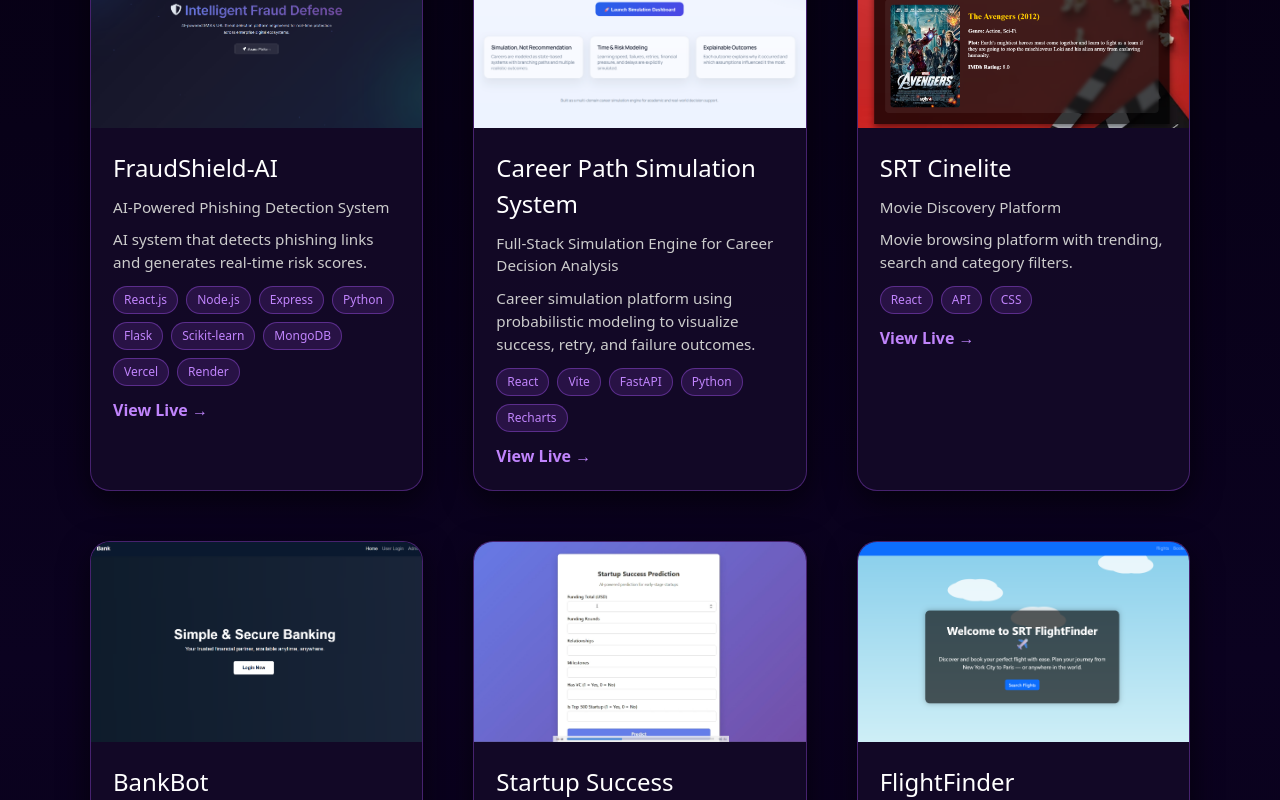
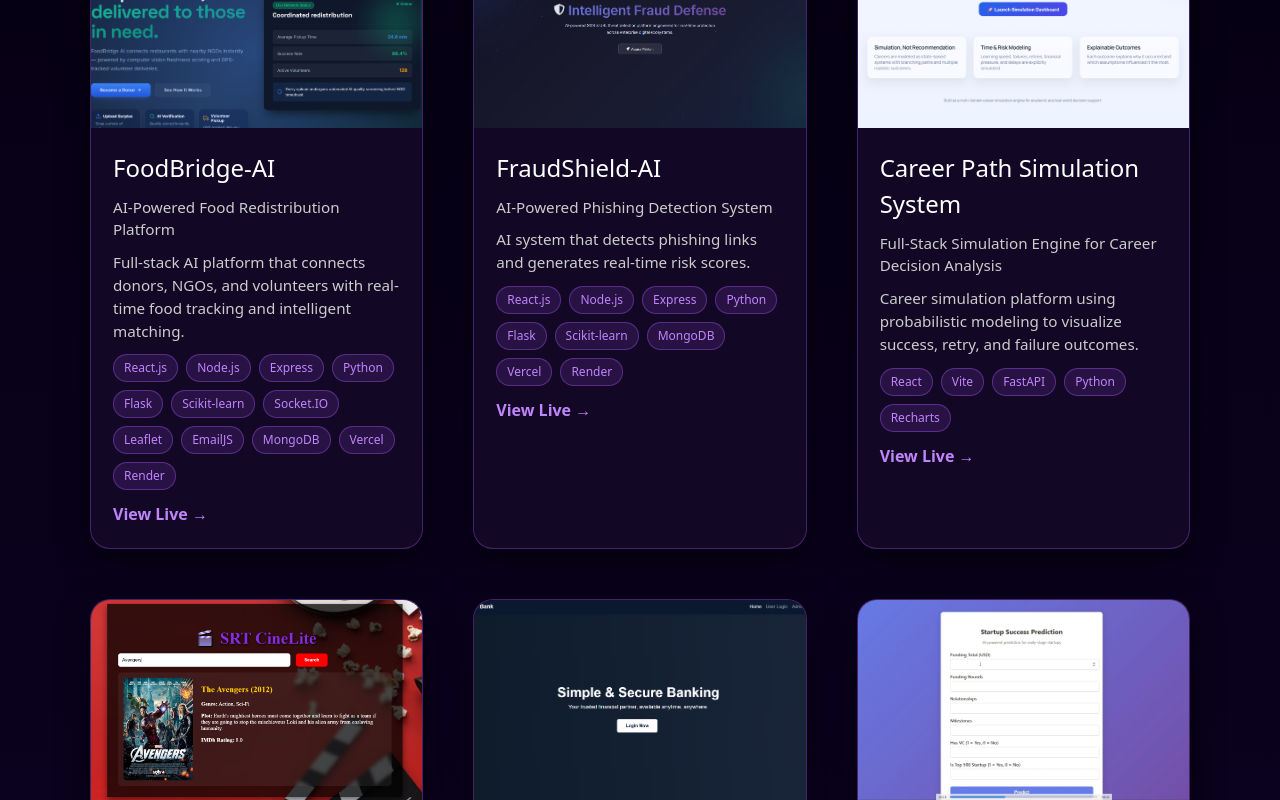
Before and after one commit to Sriramt13/SRTVerse, a React (Vite) app: page / in a window 1280 px wide. Shown: the part 5920-6720 px from the top of the page. Built offline with nearby package versions, Linux system fonts and the light colour scheme.

Commit message:
Foodbridge project Add

```diff
--- a/src/components/Projects.jsx
+++ b/src/components/Projects.jsx
@@ -7,10 +7,19 @@
 import startupsuccess from "../assets/startupsuccess.png";
 import careerImg from "../assets/career.png";
 import fraud from "../assets/fraud.png";
+import foodbridge from "../assets/foodbridge.png";
 import "../styles/projects.css";
 
 
 const projects = [
+  {
+    title: "FoodBridge-AI",
+    subtitle: "AI-Powered Food Redistribution Platform",
+    image: foodbridge,
+    desc: "Full-stack AI platform that connects donors, NGOs, and volunteers with real-time food tracking and intelligent matching.",
+    tech: ["React.js", "Node.js", "Express", "Python", "Flask", "Scikit-learn","Socket.IO", "Leaflet","EmailJS","MongoDB", "Vercel", "Render"],
+    link: "https://food-bridge-ai-rosy.vercel.app/",
+  },
   {
     title: "FraudShield-AI",
     subtitle: "AI-Powered Phishing Detection System",
```
Also changed, not shown: src/assets/foodbridge.png (added).
